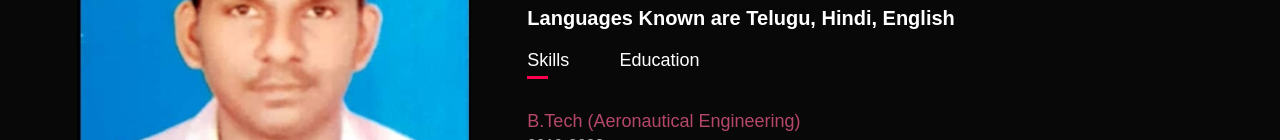
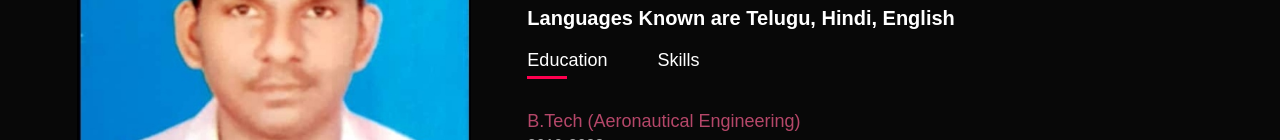
Before and after one commit to Dwarakaasd/My-portfolio, a plain HTML site: page index.html in a window 1280 px wide. Shown: the part 1052-1192 px from the top of the page. Drawn offline with nearby package versions, Linux system fonts and the light colour scheme.

Commit message:
Update index.html

```diff
--- a/index.html
+++ b/index.html
@@ -46,10 +46,10 @@
                         personal grounds with sheer determination.</p>
                     <h3> Languages Known are Telugu, Hindi, English</h3>
                     <div class="tab-titles">
-                        <p class="tab-links active-link" onclick="opentab('skills')"> Skills</p>
-                        <p class="tab-links" onclick="opentab('education')"> Education</p>
+                        <p class="tab-links active-link" onclick="opentab('skills')"> Education</p>
+                        <p class="tab-links" onclick="opentab('education')"> Skills</p>
                     </div>
-                    <div class="tab-contents active-tab" id="Education" >
+                    <div class="tab-contents active-tab" id="education" >
                         <ul>
                             <li> <span> B.Tech (Aeronautical Engineering)</span> <br> <p>2019-2023 <br> Bharath University </p> </li>
                             <li> <span> Intermediate</span> <br> <p> 2017-2019<br> Sri Chaitanya Jr College </p> </li>
@@ -57,7 +57,7 @@
                         </ul>
 
                     </div>
-                    <div class="tab-contents" id="Skills" >
+                    <div class="tab-contents" id="skills" >
                         <ul>
                             <li> <span> Frontend Development</span> <br> <p>HTML/CSS/JavaScript </p></li>
                         </ul>
```
